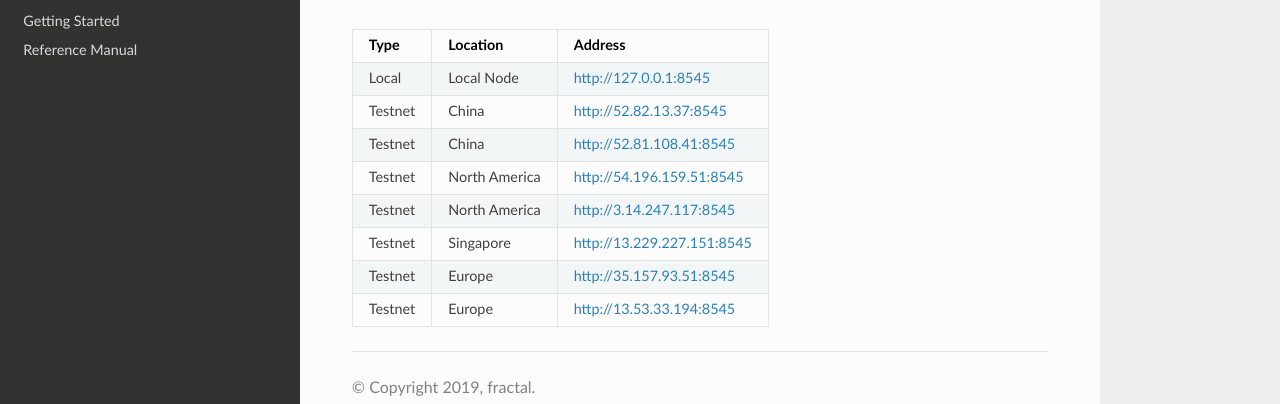
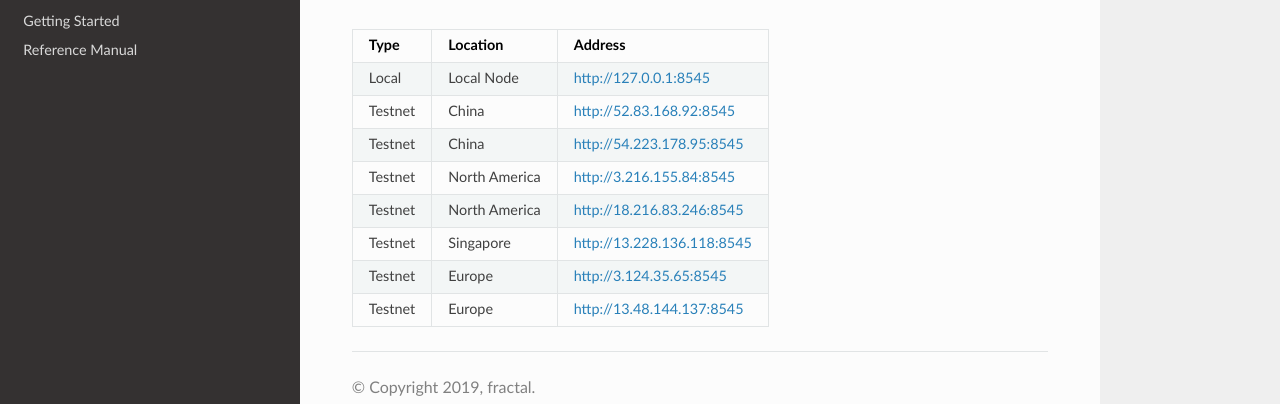
Before and after one commit to fractal-platform/fractal, a Sphinx documentation site: the page built from docs/refs/rpclist.rst, in a window 1280 px wide. Shown: the part 131-535 px from the top of the page. Built offline with Sphinx 7.4.7 and the Read the Docs theme 2.0.0, drawn with Linux system fonts in a browser that asks for light colours; some of the changed lines change nothing that is shown.

Commit message:
update rpc list ip

```diff
--- a/docs/refs/rpclist.rst
+++ b/docs/refs/rpclist.rst
@@ -6,17 +6,17 @@ RPC Server List
 +===========+===============+=============================+
 |  Local    | Local Node    | http://127.0.0.1:8545       |
 +-----------+---------------+-----------------------------+
-| Testnet   | China         | http://52.82.13.37:8545     |
+| Testnet   | China         | http://52.83.168.92:8545    |
 +-----------+---------------+-----------------------------+
-| Testnet   | China         | http://52.81.108.41:8545    |
+| Testnet   | China         | http://54.223.178.95:8545   |
 +-----------+---------------+-----------------------------+
-| Testnet   | North America | http://54.196.159.51:8545   |
+| Testnet   | North America | http://3.216.155.84:8545    |
 +-----------+---------------+-----------------------------+
-| Testnet   | North America | http://3.14.247.117:8545    |
+| Testnet   | North America | http://18.216.83.246:8545   |
 +-----------+---------------+-----------------------------+
-| Testnet   | Singapore     | http://13.229.227.151:8545  |
+| Testnet   | Singapore     | http://13.228.136.118:8545  |
 +-----------+---------------+-----------------------------+
-| Testnet   | Europe        | http://35.157.93.51:8545    |
+| Testnet   | Europe        | http://3.124.35.65:8545     |
 +-----------+---------------+-----------------------------+
-| Testnet   | Europe        | http://13.53.33.194:8545    |
+| Testnet   | Europe        | http://13.48.144.137:8545   |
 +-----------+---------------+-----------------------------+
```
